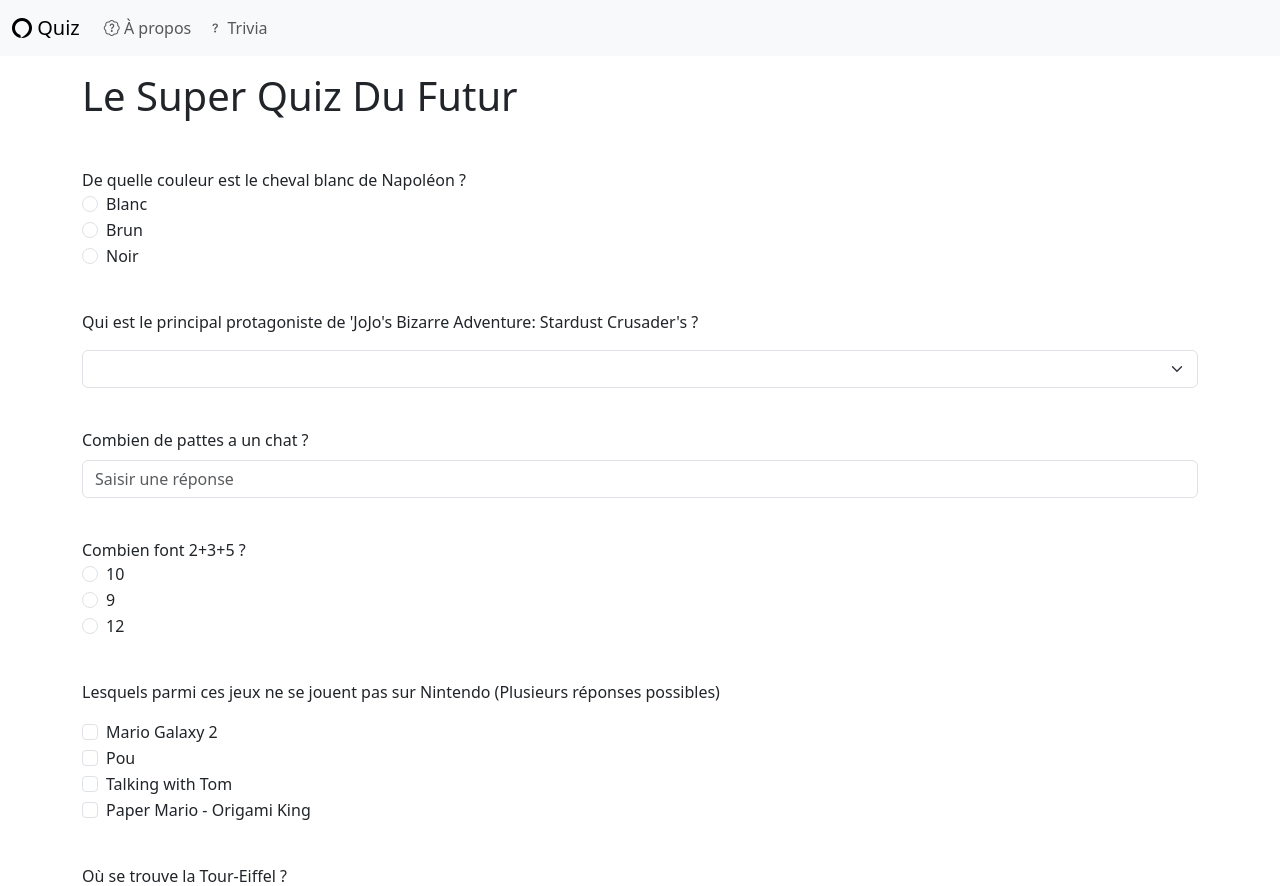
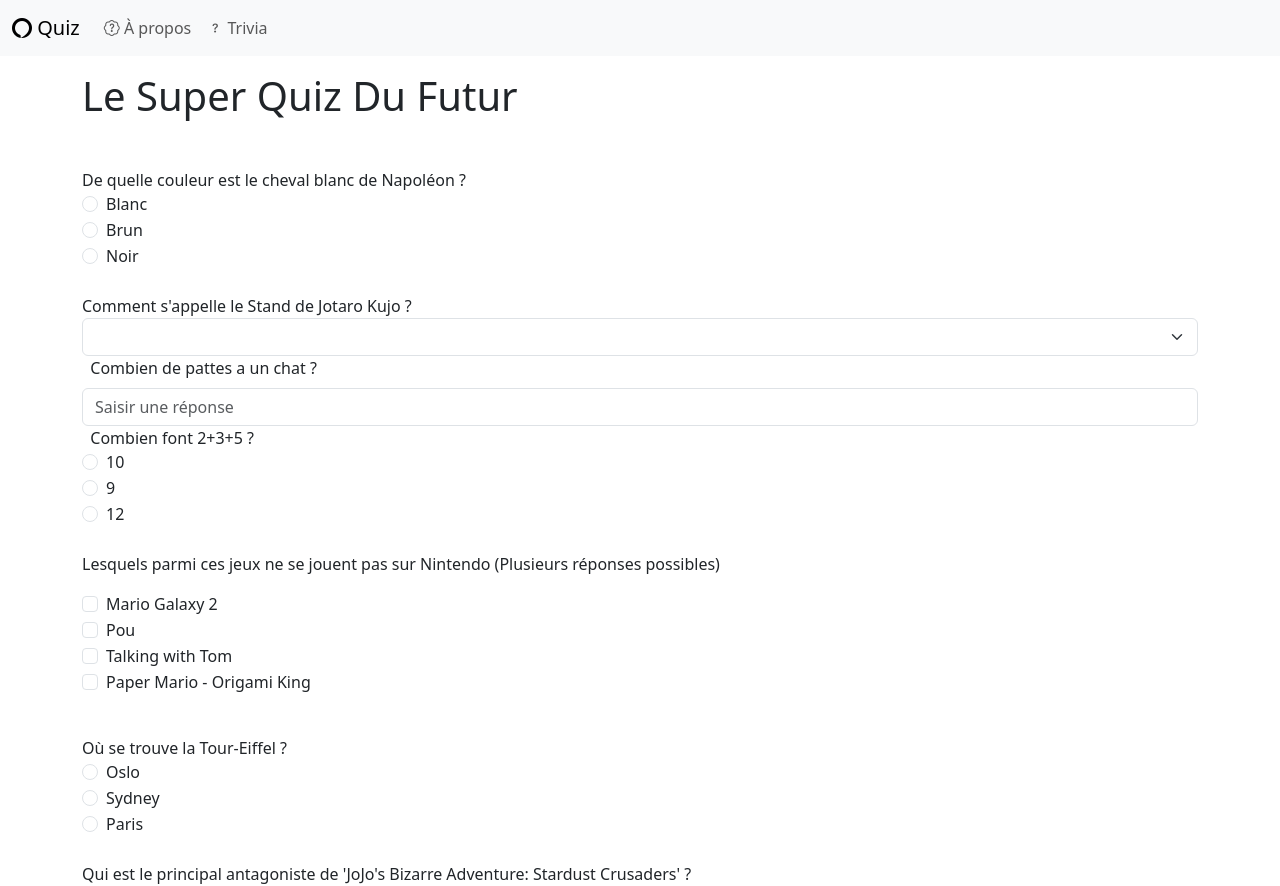
Before and after one commit to hepl-bs21inf5/sem07-project-alphone13, a Vue app: page / in a window 1280 px wide. Shown: the top 886 px of the page. Built offline with nearby package versions, Linux system fonts and the light colour scheme.

Commit message:
reoprt.md à faire, QuizForm et Select.vue marche, il faut faire les style et personaliser

```diff
--- a/src/components/QuestionCheckbox.vue
+++ b/src/components/QuestionCheckbox.vue
@@ -1,6 +1,6 @@
 <!-- A presque les même propriétés que QuestionRadio.vue -->
 <script setup lang="ts">
-import { ref, watch, defineModel, defineProps, type PropType, computed } from 'vue'
+import { ref, watch, defineModel, defineProps, type PropType } from 'vue'
 import { QuestionState } from '@/utils/models'
 
 const model = defineModel<QuestionState>()
--- a/src/components/QuestionSelect.vue
+++ b/src/components/QuestionSelect.vue
@@ -1,74 +1,73 @@
 <script setup lang="ts">
-import { ref, computed, watch, defineProps, type PropType } from 'vue'
 import { QuestionState } from '@/utils/models'
-
-// Définir les props pour ce composant
+import { computed, ref, watch, type PropType } from 'vue'
+//inspiré de QuestionRadio
+const model = defineModel<QuestionState>()
 const props = defineProps({
   id: { type: String, required: true },
   text: { type: String, required: true },
   answer: { type: String, required: true },
+  answerDetail: { type: String, default: '' },
   options: {
     type: Array as PropType<Array<{ value: string; text: string }>>,
     required: true,
   },
-  answerDetail: { type: String, default: '' },
 })
 
-// État local
-const selectedValue = ref<string | null>(null) // La valeur sélectionnée
-const model = ref<QuestionState>(QuestionState.Empty) // L'état de la question
-
-// Calcul pour obtenir le texte de la réponse correcte
-const correctAnswerText = computed<string>(
+const value = ref<string | null>(null)
+const answerText = computed<string>(
   () => props.options.find((option) => option.value === props.answer)?.text ?? props.answer,
 )
 
-// Watch pour mettre à jour l'état selon la sélection
-watch(selectedValue, (newValue) => {
-  if (newValue === null) {
-    model.value = QuestionState.Empty
-  } else {
-    model.value = QuestionState.Fill
-  }
-})
+// Watchers pour mettre à jour l'état de la question selon la sélection
+watch(
+  value,
+  (newValue) => {
+    if (newValue === null) {
+      model.value = QuestionState.Empty
+    } else {
+      model.value = QuestionState.Fill
+    }
+  },
+  { immediate: true },
+)
 
-// Watch pour vérifier si la question est soumise
+// Mettre à jour l'état de la question lors de la soumission
 watch(model, (newModel) => {
   if (newModel === QuestionState.Submit) {
-    model.value = selectedValue.value === props.answer ? QuestionState.Correct : QuestionState.Wrong
+    model.value = value.value === props.answer ? QuestionState.Correct : QuestionState.Wrong
   } else if (newModel === QuestionState.Empty) {
-    selectedValue.value = null
+    value.value = null
   }
 })
 </script>
 
 <template>
   <div>
-    <p>{{ props.text }}</p>
-    <!-- Liste déroulante -->
+    <!-- Affichage de la question -->
+    <label :for="props.id">{{ props.text }}</label>
+
+    <!-- Menu déroulant (select) -->
     <select
+      :id="props.id"
+      v-model="value"
+      :disabled="model === QuestionState.Submit || model === QuestionState.Correct || model === QuestionState.Wrong"
       class="form-select"
-      :id="props.id"
-      v-model="selectedValue"
-      :disabled="
-        model === QuestionState.Submit ||
-        model === QuestionState.Correct ||
-        model === QuestionState.Wrong
-      "
     >
-      <!-- Option par défaut : "Sélectionner une réponse" -->
-      <option value="" disabled selected>Sélectionner une réponse</option>
-      <option v-for="option in props.options" :key="option.value" :value="option.value">
+      <option value="" disabled selected>Sélectionnez une réponse</option>
+      <option
+        v-for="option in props.options"
+        :key="option.value"
+        :value="option.value"
+      >
         {{ option.text }}
       </option>
     </select>
 
-    <!-- Afficher le résultat après soumission -->
+    <!-- Affichage du résultat après soumission -->
     <div v-if="model === QuestionState.Correct || model === QuestionState.Wrong">
-      <p v-if="model === QuestionState.Correct" class="text-success">Bonne réponse !</p>
-      <p v-else class="text-danger">
-        Mauvaise réponse. La réponse correcte est : {{ correctAnswerText }}
-      </p>
+      <p v-if="model === QuestionState.Correct" class="text-success">Juste !</p>
+      <p v-else class="text-danger">Faux ! La réponse était : {{ answerText }}</p>
       <p class="blockquote-footer">{{ props.answerDetail }}</p>
     </div>
   </div>
@@ -79,6 +78,6 @@ watch(model, (newModel) => {
   color: rgb(128, 0, 0) !important;
 }
 .text-success {
-  color: rgb(34, 139, 34) !important;
+  color: rgb(196, 34, 196) !important;
 }
 </style>
--- a/src/components/Questionradio.vue
+++ b/src/components/Questionradio.vue
@@ -66,3 +66,11 @@ watch(model, (newModel) => {
     <p class="blockquote-footer">{{ props.answerDetail }}</p>
   </div>
 </template>
+<style scoped>
+.text-danger {
+  color: rgb(128, 0, 0) !important;
+}
+.text-success {
+  color: rgb(196, 34, 196) !important;
+}
+</style>
--- a/src/components/QuizForm.vue
+++ b/src/components/QuizForm.vue
@@ -1,6 +1,6 @@
 <script setup lang="ts">
-import { computed, ref, onMounted } from 'vue'
-import QuestionRadio from '@/components/QuestionRadio.vue'
+import { computed, ref } from 'vue'
+import QuestionRadio from './Questionradio.vue'
 import QuestionText from './QuestionText.vue'
 import { QuestionState } from '@/utils/models'
 import QuestionCheckbox from './QuestionCheckbox.vue'
@@ -8,7 +8,7 @@ import QuestionSelect from './QuestionSelect.vue'
 
 // Déclarer les questions comme un tableau réactif
 const questions = ref([
-{
+  {
     text: 'De quelle couleur est le cheval blanc de Napoléon ?',
     options: [
       { value: 'blanc', text: 'Blanc' },
@@ -19,16 +19,17 @@ const questions = ref([
     type: 'radio',
   },
   {
-    text: "Qui est le principal protagoniste de 'JoJo's Bizarre Adventure: Stardust Crusader's ?",
+    text: "Qui est le principal antagoniste de 'JoJo's Bizarre Adventure: Stardust Crusaders' ?",
     options: [
       { value: 'jotaro', text: 'Jotaro Kujo' },
       { value: 'joseph', text: 'Joseph Joestar' },
       { value: 'dio', text: 'Dio Brando' },
       { value: 'joseph', text: 'Jonathan Joestar' },
     ],
-    answer: 'jotaro',
+    answer: 'dio',
     type: 'select',
   },
+
   {
     text: 'Combien de pattes a un chat ?',
     options: [],
@@ -55,6 +56,18 @@ const questions = ref([
     answer: 'Paris',
     type: 'radio',
   },
+
+  {
+    text: "Comment s'appelle le Stand de Jotaro Kujo ?",
+    options: [
+      { value: 'StarPlatinum', text: 'Star Platinum' },
+      { value: 'CrazyDiamond', text: 'Crazy Diamond' },
+      { value: 'TheWorld', text: 'The World' },
+    ],
+    answer: 'StarPlatinum',
+    type: 'select',
+  },
+
   {
     text: 'Lesquels parmi ces jeux ne se jouent pas sur Nintendo ?',
     options: [
@@ -68,10 +81,13 @@ const questions = ref([
   },
 ])
 
-const questionStates = ref<QuestionState[]>(new Array(questions.value.length).fill(QuestionState.Empty));
+const questionStates = ref<QuestionState[]>(
+  new Array(questions.value.length).fill(QuestionState.Empty),
+)
+
 const filled = computed<boolean>(() =>
   questionStates.value.every((state) => state === QuestionState.Fill),
-);
+)
 
 const submitted = computed<boolean>(() =>
   questionStates.value.every(
@@ -82,8 +98,6 @@ const submitted = computed<boolean>(() =>
 const score = computed<number>(
   () => questionStates.value.filter((state) => state === QuestionState.Correct).length,
 )
-
-
 const totalScore = computed<number>(() => questionStates.value.length)
 
 function submit(event: Event): void {
@@ -92,11 +106,9 @@ function submit(event: Event): void {
 }
 
 function reset(event: Event): void {
-  event.preventDefault();
-  questionStates.value = new Array(questions.value.length).fill(QuestionState.Empty); //on met l'état des réponses à vide.
+  event.preventDefault()
+  questionStates.value = questionStates.value.map(() => QuestionState.Empty) //on met l'état des réponses à vide.
 }
-
-
 </script>
 
 <template>
@@ -115,34 +127,34 @@ function reset(event: Event): void {
         { value: 'noir', text: 'Noir' },
       ]"
     />
-    <p>&nbsp;</p>
+    &nbsp;
     <QuestionSelect
-      id="Jojo's Bizarre Adventure"
-      v-model="questionStates[5]"
-      text="Qui est le principal protagoniste de 'JoJo's Bizarre Adventure: Stardust Crusader's ?"
+      id="question-select-jojo"
+      v-model="questionStates[1]"
+      text="Comment s'appelle le Stand de Jotaro Kujo ?"
       :options="[
-        { value: 'jotaro', text: 'Jotaro Kujo' },
-        { value: 'joseph', text: 'Joseph Joestar' },
-        { value: 'dio', text: 'Dio Brando' },
-        { value: 'joseph', text: 'Jonathan Joestar' },
+        { value: 'StarPlatinum', text: 'Star Platinum' },
+        { value: 'CrazyDiamond', text: 'Crazy Diamond' },
+        { value: 'TheWorld', text: 'The World' },
       ]"
-      answer="jotaro"
-      answer-detail="Jotaro Kujo est le protagoniste principal de Stardust Crusaders. Son Stand est Star Platinum."
+      answer="StarPlatinum"
+      answer-detail="Le Stand de Jotaro Kujo s'appelle Star Platinum, connu pour sa vitesse et sa force exceptionnelles."
     />
-    <p>&nbsp;</p>
+
+    &nbsp;
     <!--ça importe ce qu'il y a dans le questiontext. permet de faire une réponse libre-->
     <QuestionText
       id="exampleFormControlInput"
-      v-model="questionStates[1]"
+      v-model="questionStates[2]"
       text=" Combien de pattes a un chat ?"
       placeholder="Veuillez saisir une réponse"
       answer-detail="Le chat est un mammifère quadrupède, donc un animal à quatre pattes."
       :answer="['4', 'quatre', 'Quatre', 'Un quadripède']"
     />
-    <p>&nbsp;</p>
+    &nbsp;
     <QuestionRadio
       id="calcul"
-      v-model="questionStates[2]"
+      v-model="questionStates[3]"
       answer="10"
       answer-detail="Il suffit d'additionner 2+3=5, puis de faire 5+5 et on trouve 10."
       text=" Combien font 2+3+5 ?"
@@ -152,7 +164,7 @@ function reset(event: Event): void {
         { value: '12', text: '12' },
       ]"
     />
-    <p>&nbsp;</p>
+    &nbsp;
     <QuestionCheckbox
       id="games"
       v-model="questionStates[4]"
@@ -168,11 +180,9 @@ function reset(event: Event): void {
       answer-detail="['Pou et Talking with Tom ne sont pas des licences Nintendo.']"
     />
     <p>&nbsp;</p>
-    <!-- Ajoute une ligne vide -->
-
     <QuestionRadio
       id="eiffel"
-      v-model="questionStates[3]"
+      v-model="questionStates[5]"
       answer="Paris"
       answer-detail="La Tour-Eiffel se trouve dans le 7ᵉ arrondissement, sur le Champ-de-Mars, près de la Seine."
       text=" Où se trouve la Tour-Eiffel ?"
@@ -182,14 +192,29 @@ function reset(event: Event): void {
         { value: 'Paris', text: 'Paris' },
       ]"
     />
-    <div>Réponses correctes : {{ questionStates }}</div>
+    &nbsp;
+    <QuestionSelect
+      id="Jojo's Bizarre Adventure"
+      v-model="questionStates[6]"
+      text="Qui est le principal antagoniste de 'JoJo's Bizarre Adventure: Stardust Crusaders' ?"
+      :options="[
+        { value: 'jotaro', text: 'Jotaro Kujo' },
+        { value: 'joseph', text: 'Joseph Joestar' },
+        { value: 'dio', text: 'Dio Brando' },
+        { value: 'joseph', text: 'Jonathan Joestar' },
+      ]"
+      answer="dio"
+      answer-detail="Dio Brando est l'antagoniste principal de Stardust Crusaders. Son Stand est Tha Warudo."
+    />
   </form>
+  <div>Réponses correctes : {{ questionStates }}</div>
+  &nbsp;
   <button class="btn btn-primary" :class="{ disabled: !filled }" @click="submit">Terminer</button>
+  &nbsp;
+  <button class="btn btn-primary" @click="reset">Réinitialiser</button>
+  <div>Score : {{ score }} / {{ totalScore }}</div>
+</template>
 
-  <button class="btn btn-primary" @click="reset">Réinitialiser</button>
-
-  Score : {{ score }} / {{ questions.length }}
-</template>
 <style scoped>
 .text-danger {
   color: rgb(128, 0, 0) !important;
@@ -198,3 +223,16 @@ function reset(event: Event): void {
   color: rgb(196, 34, 196) !important;
 }
 </style>
+<style>
+.buttons {
+  margin-top: 20px;
+  display: flex;
+  gap: 10px;
+}
+
+.score {
+  margin-top: 20px;
+  font-size: 1.2rem;
+  font-weight: bold;
+}
+</style>
--- a/src/components/QuizTrivia.vue
+++ b/src/components/QuizTrivia.vue
@@ -1,6 +1,6 @@
 <script setup lang="ts">
 import { computed, ref } from 'vue'
-import QuestionRadio from '@/components/QuestionRadio.vue'
+import QuestionRadio from './Questionradio.vue'
 
 // Définition des états possibles pour une question
 enum QuestionState {
@@ -53,11 +53,11 @@ function fetchQuestions(): void {
     .then((response) => response.json())
     .then((data) => {
       questions.value = data.results.map(
-        (q: { correct_answer: any; incorrect_answers: any[] }) => ({
+        (q: { correct_answer: unknown; incorrect_answers: unknown[] }) => ({
           ...q,
           shuffledAnswers: shuffleArray([
             { value: q.correct_answer, text: q.correct_answer },
-            ...q.incorrect_answers.map((answer: any) => ({
+            ...q.incorrect_answers.map((answer: unknown) => ({
               value: answer,
               text: answer,
             })),
@@ -80,8 +80,6 @@ function submit(event: Event): void {
   event.preventDefault();
   questionStates.value = questionStates.value.map(() => QuestionState.Submit);
 }
-
-
 
 </script>
 
@@ -132,3 +130,11 @@ function submit(event: Event): void {
   font-weight: bold;
 }
 </style>
+<style scoped>
+.text-danger {
+  color: rgb(128, 0, 0) !important;
+}
+.text-success {
+  color: rgb(196, 34, 196) !important;
+}
+</style>
```
Also changed, not shown: src/assets/main.css (line endings or trailing spaces), 1 other file (tests, documents, lock files or other folders).
